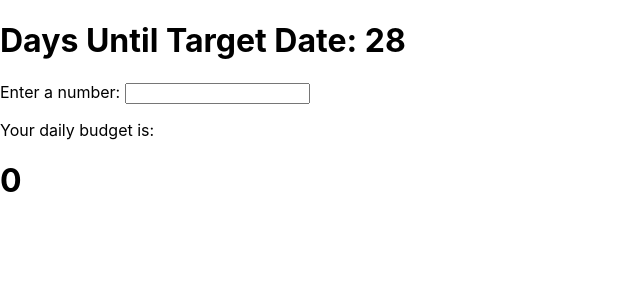
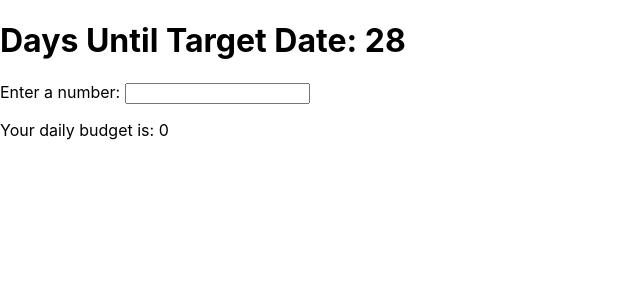
Before and after one commit to vsakaria/budget-app, a Next.js app: page / in a window 1280 px wide. Shown: the top 300 px of the page, without its empty margins (0-640 px from the left). Built offline with nearby package versions, Linux system fonts and the light colour scheme.

Commit message:
UPDATE styling

```diff
--- a/pages/index.js
+++ b/pages/index.js
@@ -71,8 +71,7 @@ function DaysUntil24th() {
         value={number}
         onChange={handleChange} // Set the handleChange function to run when the input value changes
       />
-      <p>Your daily budget is:</p>
-      <h1> {number / daysUntil}</h1>
+      <p>Your daily budget is: {number / daysUntil}</p>
     </div>
     </div>
   );
```
